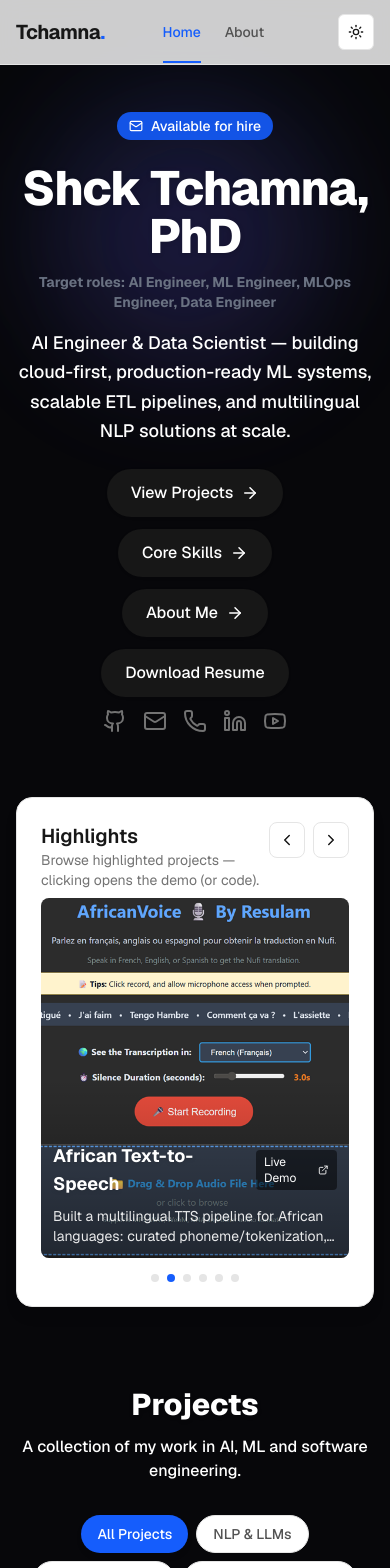
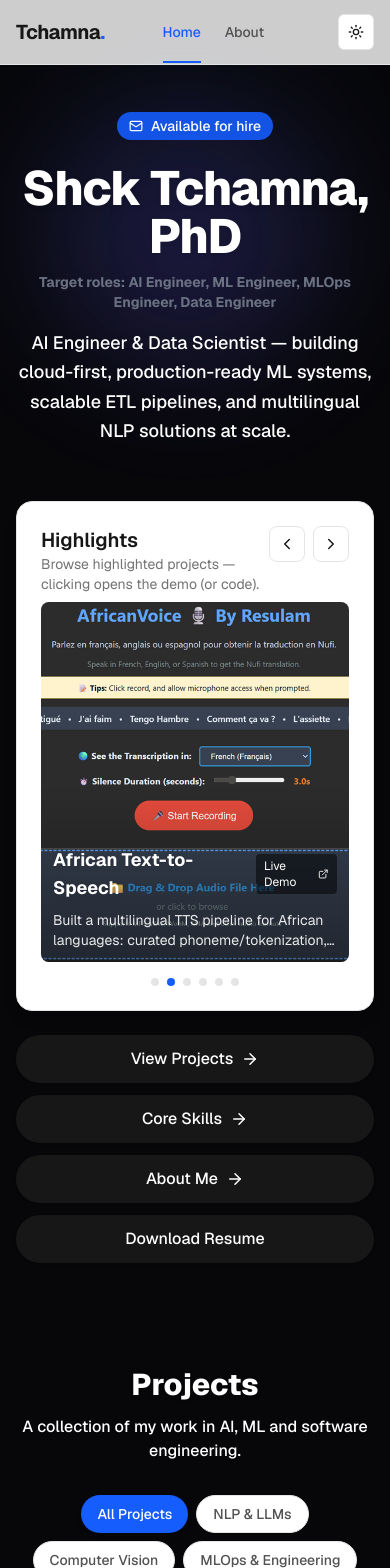
Before and after one commit to tchamna/tchamna-portfolio-next, a Next.js app: page / in a window 390 px wide. Shown: the top 1568 px of the page. Built offline with nearby package versions, Linux system fonts and the light colour scheme.

Commit message:
Optimize mobile layout: move CTA buttons below carousel, reduce blank space

```diff
--- a/app/components/Hero.tsx
+++ b/app/components/Hero.tsx
@@ -7,7 +7,7 @@ import { profile } from "@/lib/data";
 
 export default function Hero() {
   return (
-    <section className="relative pt-28 pb-12 md:pt-40 md:pb-20 overflow-hidden">
+    <section className="relative pt-28 pb-4 sm:pb-12 md:pt-40 md:pb-20 overflow-hidden">
       {/* Background decoration */}
       <div className="absolute top-0 left-1/2 -translate-x-1/2 w-full h-full max-w-7xl -z-10 pointer-events-none">
         <div className="absolute top-20 left-10 w-72 h-72 bg-blue-500/10 rounded-full blur-3xl mix-blend-multiply animate-blob" />
@@ -43,11 +43,12 @@ export default function Hero() {
             </p>
           </motion.div>
 
+          {/* CTA Buttons - Hidden on mobile, shown on desktop */}
           <motion.div
             initial={{ opacity: 0, y: 20 }}
             animate={{ opacity: 1, y: 0 }}
             transition={{ duration: 0.5, delay: 0.2 }}
-            className="flex flex-col sm:flex-row flex-wrap items-center justify-center gap-3 max-w-4xl mx-auto"
+            className="hidden sm:flex flex-wrap items-center justify-center gap-3 max-w-4xl mx-auto"
           >
             <Link
               href="#projects"
--- a/app/page.tsx
+++ b/app/page.tsx
@@ -20,6 +20,42 @@ export default function Home() {
 
         {/* Carousel (projects) */}
         <Carousel />
+
+        {/* Mobile CTA Buttons - Only shown on mobile screens, placed after carousel */}
+        <div className="sm:hidden py-6">
+          <div className="container mx-auto px-4">
+            <div className="flex flex-col items-center justify-center gap-3 max-w-md mx-auto">
+              <Link
+                href="#projects"
+                className="inline-flex items-center gap-2 px-6 py-3 bg-neutral-900 dark:bg-neutral-800 text-white font-medium rounded-full transition-all hover:bg-neutral-800 dark:hover:bg-neutral-700 hover:scale-105 whitespace-nowrap shadow-sm w-full justify-center"
+              >
+                View Projects
+                <ArrowRight size={18} />
+              </Link>
+              <Link
+                href="/skills"
+                className="inline-flex items-center gap-2 px-6 py-3 bg-neutral-900 dark:bg-neutral-800 text-white font-medium rounded-full transition-all hover:bg-neutral-800 dark:hover:bg-neutral-700 hover:scale-105 whitespace-nowrap shadow-sm w-full justify-center"
+              >
+                Core Skills
+                <ArrowRight size={18} />
+              </Link>
+              <Link
+                href="/about"
+                className="inline-flex items-center gap-2 px-6 py-3 bg-neutral-900 dark:bg-neutral-800 text-white font-medium rounded-full transition-all hover:bg-neutral-800 dark:hover:bg-neutral-700 hover:scale-105 whitespace-nowrap shadow-sm w-full justify-center"
+              >
+                About Me
+                <ArrowRight size={18} />
+              </Link>
+              <a
+                href="/resume.pdf"
+                className="inline-flex items-center gap-2 px-6 py-3 bg-neutral-900 dark:bg-neutral-800 text-white font-medium rounded-full transition-all hover:bg-neutral-800 dark:hover:bg-neutral-700 hover:scale-105 whitespace-nowrap shadow-sm w-full justify-center"
+                download="resume_tchamna_data_scientist.pdf"
+              >
+                Download Resume
+              </a>
+            </div>
+          </div>
+        </div>
 
         {/* Projects section (filters + grid) moved into home */}
         <ProjectsSection />
```
